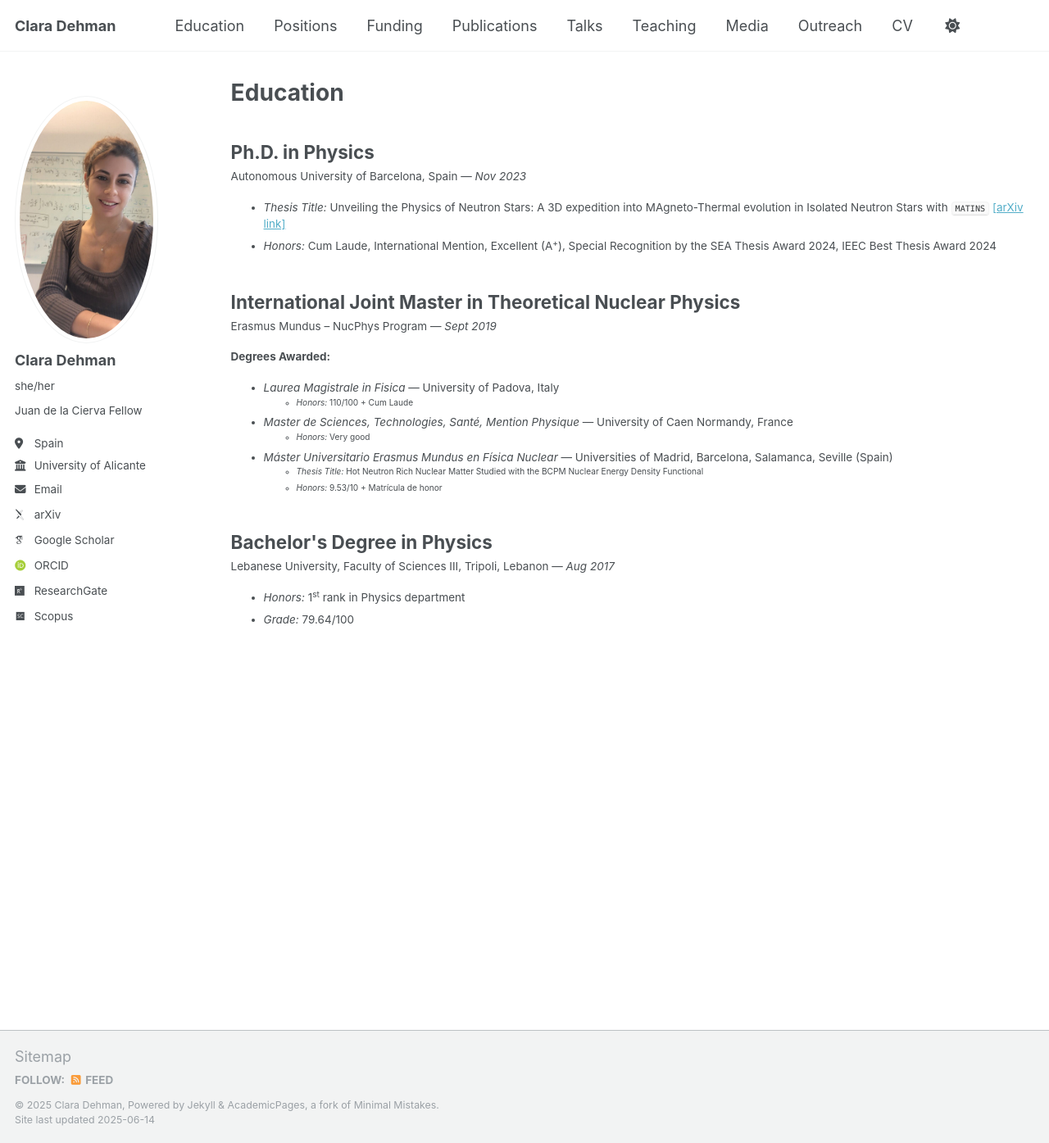
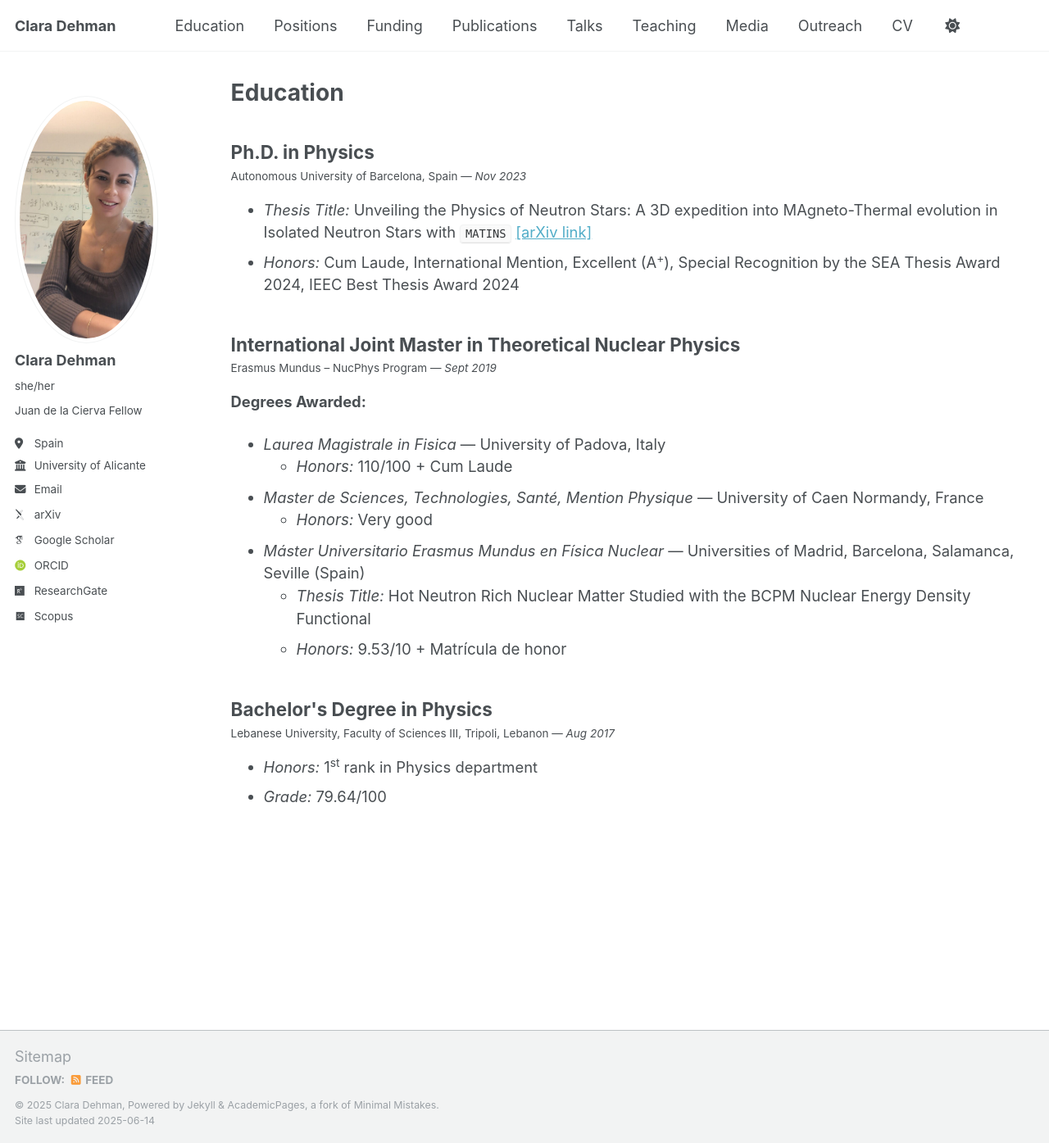
Before and after one commit to ClaraDehman/ClaraDehman.github.io, a Jekyll site: the page built from _pages/education.html, in a window 1280 px wide and 1395 px high. Shown: the whole window at 82% size. Built offline with Jekyll 4.4.1, drawn with Linux system fonts in a browser that asks for light colours; some web fonts are replaced.

Commit message:
resizing education.html

```diff
--- a/_pages/education.html
+++ b/_pages/education.html
@@ -10,7 +10,7 @@
 <div class="archive__item">
   <h2 class="archive__item-title">Ph.D. in Physics</h2>
   <p class="archive__item-excerpt">Autonomous University of Barcelona, Spain — <em>Nov 2023</em></p>
-  <ul class="archive__item-excerpt">
+  <ul class="archive__item-excerpt" style="font-size: 1.02em;">
     <li><em>Thesis Title:</em> Unveiling the Physics of Neutron Stars: A 3D expedition into MAgneto-Thermal evolution in Isolated Neutron Stars with <code>MATINS</code> <a href="https://arxiv.org/pdf/2405.00133" target="_blank">[arXiv link]</a></li>
     <li><em>Honors:</em> Cum Laude, International Mention, Excellent (A<sup>+</sup>), Special Recognition by the SEA Thesis Award 2024, IEEC Best Thesis Award 2024</li>
   </ul>
@@ -19,16 +19,16 @@
 <div class="archive__item">
   <h2 class="archive__item-title">International Joint Master in Theoretical Nuclear Physics</h2>
   <p class="archive__item-excerpt">Erasmus Mundus – NucPhys Program — <em>Sept 2019</em></p>
-  <p class="archive__item-excerpt"><strong>Degrees Awarded:</strong></p>
-  <ul class="archive__item-excerpt">
+  <p class="archive__item-excerpt" style="font-size: 1.02em;"><strong>Degrees Awarded:</strong></p>
+  <ul class="archive__item-excerpt" style="font-size: 1.02em;">
     <li><em>Laurea Magistrale in Fisica</em> — University of Padova, Italy
-      <ul class="archive__item-excerpt"><li><em>Honors:</em> 110/100 + Cum Laude</li></ul>
+      <ul class="archive__item-excerpt" style="font-size: 1.02em;"><li><em>Honors:</em> 110/100 + Cum Laude</li></ul>
     </li>
     <li><em>Master de Sciences, Technologies, Santé, Mention Physique</em> — University of Caen Normandy, France
-      <ul class="archive__item-excerpt"><li><em>Honors:</em> Very good</li></ul>
+      <ul class="archive__item-excerpt" style="font-size: 1.02em;"><li><em>Honors:</em> Very good</li></ul>
     </li>
     <li><em>Máster Universitario Erasmus Mundus en Física Nuclear</em> — Universities of Madrid, Barcelona, Salamanca, Seville (Spain)
-      <ul class="archive__item-excerpt">
+      <ul class="archive__item-excerpt" style="font-size: 1.02em;">
         <li><em>Thesis Title:</em> Hot Neutron Rich Nuclear Matter Studied with the BCPM Nuclear Energy Density Functional</li>
         <li><em>Honors:</em> 9.53/10 + Matrícula de honor</li>
       </ul>
@@ -39,7 +39,7 @@
 <div class="archive__item">
   <h2 class="archive__item-title">Bachelor's Degree in Physics</h2>
   <p class="archive__item-excerpt">Lebanese University, Faculty of Sciences III, Tripoli, Lebanon — <em>Aug 2017</em></p>
-  <ul class="archive__item-excerpt">
+  <ul class="archive__item-excerpt" style="font-size: 1.02em;">
     <li><em>Honors:</em> 1<sup>st</sup> rank in Physics department</li>
     <li><em>Grade:</em> 79.64/100</li>
   </ul>
```
